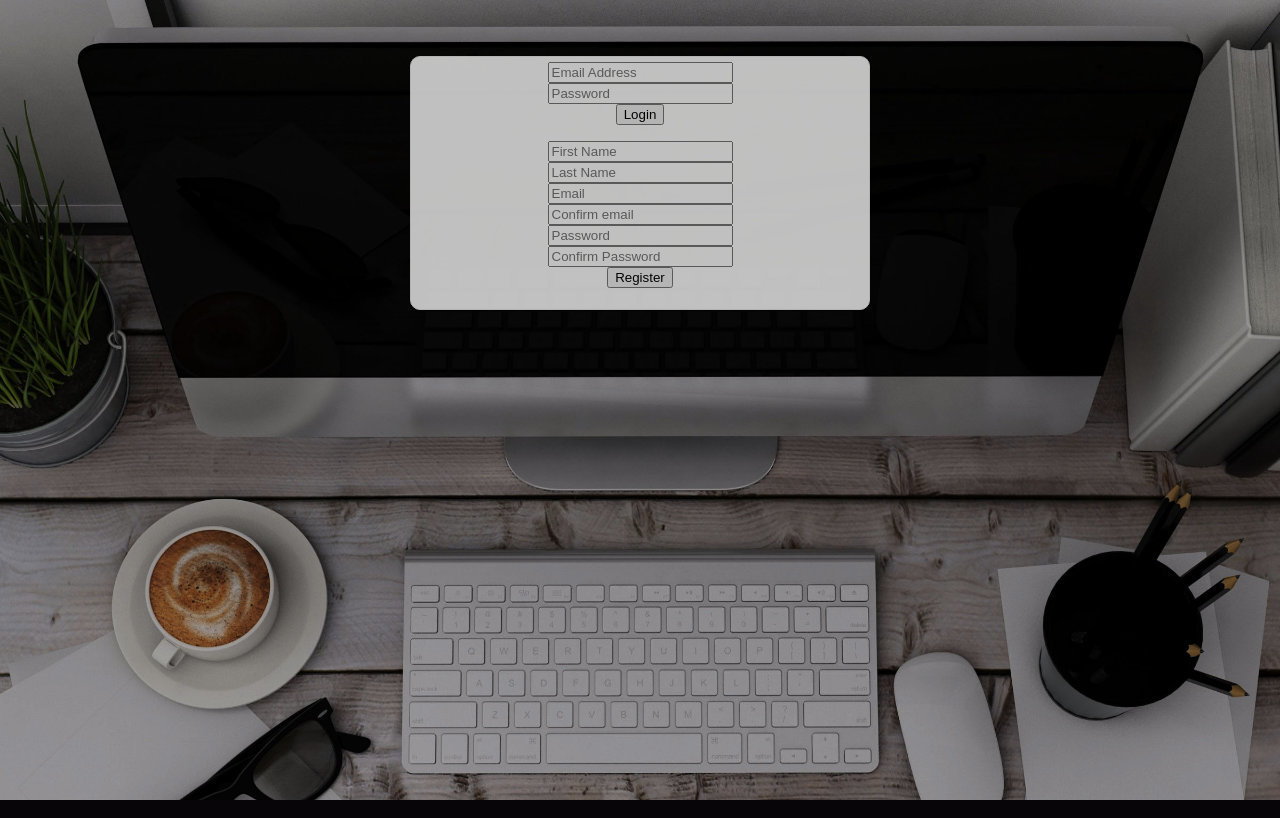
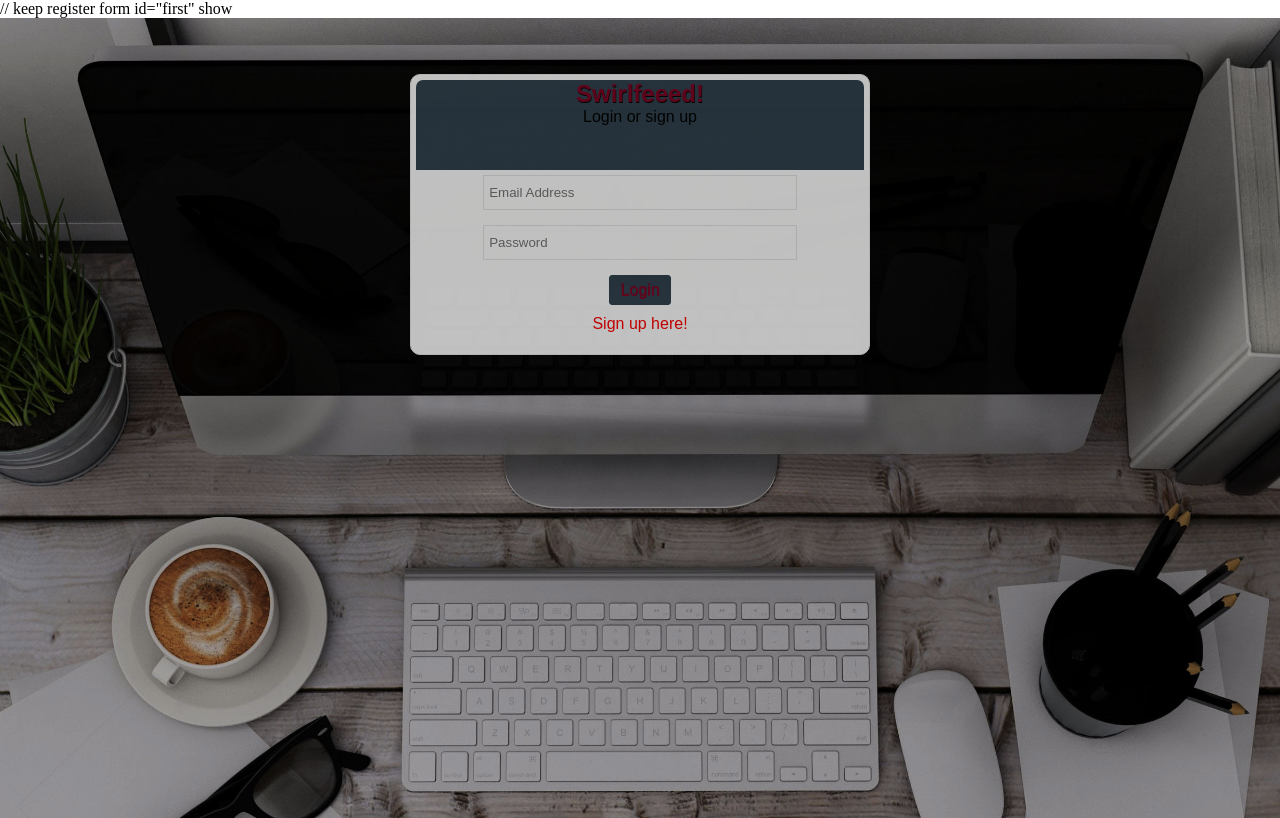
Before and after one commit to dominikpatryas/social-web, a PHP site: page /register.php in a window 1280 px wide. Run offline with PHP 8.4, Linux system fonts and the light colour scheme; some web fonts are replaced.

Commit message:
added jquery slide and updated login/register layout

```diff
--- a/assets/css/register_style.css
+++ b/assets/css/register_style.css
@@ -1,3 +1,20 @@
+@font-face {
+    font-family: 'Bellota-Bold';
+    src: url('../font/Bellota-Bold.otf');
+}
+@font-face {
+    font-family: 'Bellota-BoldItalic';
+    src: url('../font/Bellota-BoldItalic.otf');
+}
+@font-face {
+    font-family: 'Bellota-LightItalic';
+    src: url('../font/Bellota-LightItalic.otf');
+}
+html, body {
+    height:100%;
+    min-height: 100%;
+}
+
 body {
 margin: 0;
 padding: 0;
@@ -15,7 +32,21 @@ form {
     height: 100%;
 }
 
+a {
+    text-decoration: none;
+    color: #ff0000;
+}
+
+#first {
+
+}
+
+#second {
+    display: none;
+}
+
 .login_box {
+    font-family: 'Bellota-LightItalic', sans-serif;
     position: relative;
     margin-right: auto;
     margin-left: auto;
@@ -27,3 +58,50 @@ form {
     padding: 5px;
     opacity: 0.75;
 }
+
+.login_header {
+    font-family: 'Bellota-LightItalic', sans-serif;
+    width: 100%;
+    height: 90px;
+    text-align: center;
+    background-color: #31424e;
+    border-top-left-radius: 7px;
+    border-top-right-radius: 7px;
+}
+
+.login_header h2 {
+    font-family: 'Bellota-BoldItalic', sans-serif;
+    margin-top: 0;
+    margin-bottom: 0;
+    color: rgb(125, 5, 35);
+    text-shadow: #000 0.5px 0.5px 0px;
+}
+
+input[type="submit"] {
+    background-color: #31424e;
+    border: 1px solid #31424e;
+    border-radius: 3px;
+    margin: 5px 0 10px 0;
+    padding: 5px 10px 5px 10px;
+    color: rgb(125, 5, 35);
+    text-shadow: rgb(125, 5, 35) 0.5px 0.5px 0px;
+    font-family: 'Bellota-BoldItalic', sans-serif;
+    font-size: 100%;
+}
+
+input[type="submit"]:hover {
+   opacity: 0.9;
+   cursor: pointer;
+}
+
+input[type="text"], input[type="email"], input[type="password"] {
+    border: 1px solid #e5e5e5;
+    margin-top: 5px;
+    width: 70%;
+    height: 35px;
+    margin-bottom: 10px;
+    padding-left: 5px;
+}
+input[type="text"]:hover, input[type="email"]:hover, input[type="password"]:hover {
+border-color: rgb(226, 12, 66);
+}
--- a/register.php
+++ b/register.php
@@ -13,14 +13,42 @@ require 'includes/form_handlers/login_handler.php';
 <head>
 
     <link rel="stylesheet" type="text/css" href="assets/css/register_style.css">
-
+    <script src="https://ajax.googleapis.com/ajax/libs/jquery/3.3.1/jquery.min.js"></script>
+    <script src="assets/js/register.js"></script>
 </head>
 
 
 
 <body>
+            // keep register form id="first" show
+    <?php
+        if (isset($_POST['register_button'])) {
+            echo '
+
+            <script>
+
+            $(document).ready(function() {
+                $("#first").hide();
+                $("#second").show();
+
+            });
+
+            </script>
+
+            ';
+        }
+
+    ?>
+
+
     <div class="wrapper">
         <div class="login_box">
+            <div class="login_header">
+                <h2>Swirlfeeed!</h2>
+                Login or sign up
+            </div>
+
+            <div id="first">
                 <form action="register.php" method="POST">
 
                     <input type="email" name="log_email" placeholder="Email Address" value="<?php
@@ -29,17 +57,19 @@ require 'includes/form_handlers/login_handler.php';
                       } ?>" required> <br>
 
 
-                <input type="password" name="log_password" placeholder="Password" > <br>
-                <input type="submit" name="login_button" value="Login">
+                    <input type="password" name="log_password" placeholder="Password"> <br>
+                    <input type="submit" name="login_button" value="Login"> <br>
+                    <a href="#" id="signup" class="signup">Sign up here!</a>
 
                     <?php  if (in_array("Email or username is incorrect<br>", $error_array)) {
                     echo "Email or username is incorrect<br>";
                      } ?>
 
                 </form>
+            </div>
 
 
-
+            <div id="second">
                 <form action="register.php" method="POST">
 
                     <input type="text" name="reg_fname" placeholder="First Name" value="<?php
@@ -88,12 +118,16 @@ require 'includes/form_handlers/login_handler.php';
                     <input type="submit" name="register_button" value="Register">
 
                     <?php if (in_array("<span style='color: #14C800;'> You registered correctly. </span><br>", $error_array)) echo "<span style='color: #14C800;'> You registered correctly. </span><br>"; ?>
+                    <a href="#" id="signin" class="signin">Already have an account? Sign in here!</a>
 
 
 
 
 
                 </form>
+            </div>
+
+
         </div>
     </div>
 
```
Also changed, not shown: 1 other file. Lines whose indentation alone changed are shown as unchanged.
